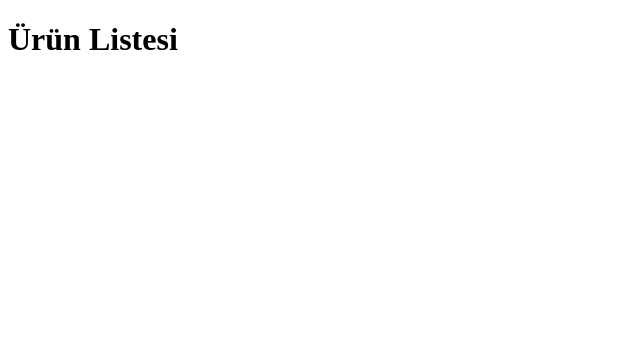
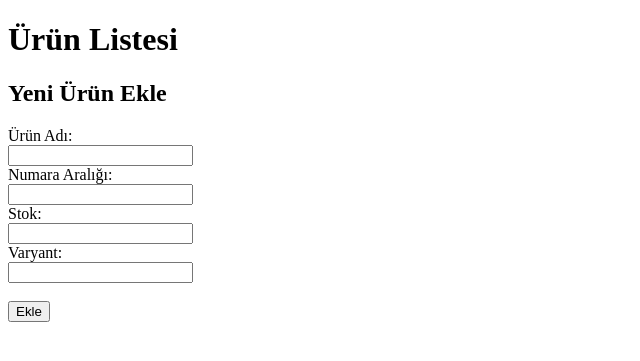
Before and after one commit to berdener/stok, a FastAPI app: page /urunler in a window 1280 px wide. Shown: the top 361 px of the page, without its empty margins (0-640 px from the left). Run offline with FastAPI, Linux system fonts and the light colour scheme.

Commit message:
Ürün ekleme formu eklendi

```diff
--- a/templates/urunler.html
+++ b/templates/urunler.html
@@ -1,15 +1,33 @@
-
 <!DOCTYPE html>
 <html>
 <head>
-    <title>Ürünler</title>
+    <title>Ürün Listesi</title>
 </head>
 <body>
     <h1>Ürün Listesi</h1>
     <ul>
         {% for urun in urunler %}
-            <li>{{ urun.ad }} - {{ urun.stok }}</li>
+            <li>
+                {{ urun.ad }} - {{ urun.numara_araligi }} - Stok: {{ urun.stok }} - Varyant: {{ urun.varyant }}
+            </li>
         {% endfor %}
     </ul>
+
+    <h2>Yeni Ürün Ekle</h2>
+    <form action="/urun-ekle" method="post">
+        <label>Ürün Adı:</label><br>
+        <input type="text" name="ad" required><br>
+
+        <label>Numara Aralığı:</label><br>
+        <input type="text" name="numara_araligi" required><br>
+
+        <label>Stok:</label><br>
+        <input type="number" name="stok" required><br>
+
+        <label>Varyant:</label><br>
+        <input type="text" name="varyant" required><br><br>
+
+        <input type="submit" value="Ekle">
+    </form>
 </body>
 </html>
```
